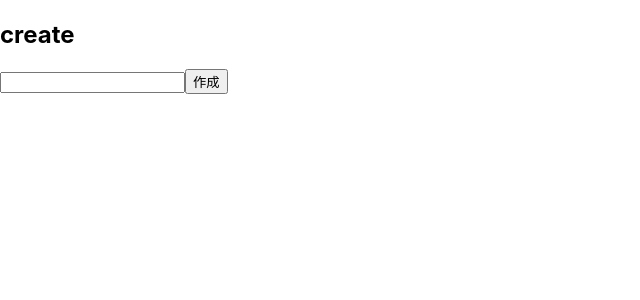
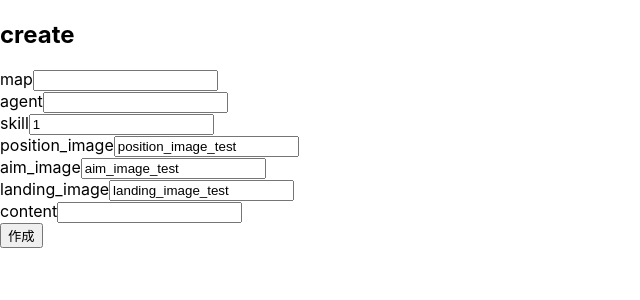
Before and after one commit to kunidesuyo/valomemo, a React (Create React App) app in the folder frontend/: page /create in a window 1280 px wide. Shown: the top 300 px of the page, without its empty margins (0-640 px from the left). Built offline with nearby package versions, Linux system fonts and the light colour scheme.

Commit message:
create機能をdbの変更に対応

```diff
--- a/frontend/src/components/Create.js
+++ b/frontend/src/components/Create.js
@@ -2,16 +2,24 @@ import React, { useEffect, useState } from 'react';
 import axios from 'axios';
 import { useNavigate } from 'react-router-dom';
 
+import { db_column_name } from '../db_info';
+import { init_db_data } from '../db_info';
+
 export default function Create() {
-  const [content, setContent] = useState([]);
+  const [content, setContent] = useState(init_db_data);
   let navigate = useNavigate();
+  //console.log(db_column_name);
 
   //デバック
   useEffect(() => {console.log(content)}, [content]);
 
   const postData = () => {
     var params = new URLSearchParams();
-    params.append("content", content);
+    Object.entries(content).map(([key, value]) => {
+      if(key !== "id") {
+        params.append([key], value);
+      }
+    })
     axios.post('api/create', params)
     .then((res) => {
       //readにリダイレクト
@@ -20,14 +28,27 @@ export default function Create() {
     })
   }
 
+  const handleChange = (e) => {
+    setContent({...content, [e.target.id]: e.target.value});
+    //console.log(content);
+  }
+
   return (
-    <div>
+    <>
       <h2>create</h2>
-      <form>
-        <input onChange={(e) => {setContent(e.target.value)}}/>
-        <input onClick={postData} type="button" value="作成" />
-      </form>
-    </div>
+      {Object.entries(init_db_data).map(([key, value]) => {
+        if(key !== "id") {
+          return (
+            <>
+              <span>{key}</span>
+              <input id={key} onChange={(e) => handleChange(e)} defaultValue={value}/>
+              <br></br>
+            </>
+          )
+        }
+      })}
+      <input onClick={postData} type="button" value="作成" />
+    </>
   )
 
 }
--- /dev/null
+++ b/frontend/src/db_info.js
@@ -0,0 +1,24 @@
+//できれば環境変数で定義して、各コンテナの一貫性を保ちたい。
+export const db_column_name =
+[
+  "id",
+  "map",
+  "agent",
+  "skill",
+  "position_image",
+  "aim_image",
+  "landing_image",
+  "content"
+];
+
+export const init_db_data =
+{
+  "id": "",
+  "map": "",
+  "agent": "",
+  "skill": "1",
+  "position_image": "position_image_test",
+  "aim_image": "aim_image_test",
+  "landing_image": "landing_image_test",
+  "content": ""
+};
```
Also changed, not shown: 1 other file (tests, documents, lock files or other folders).
